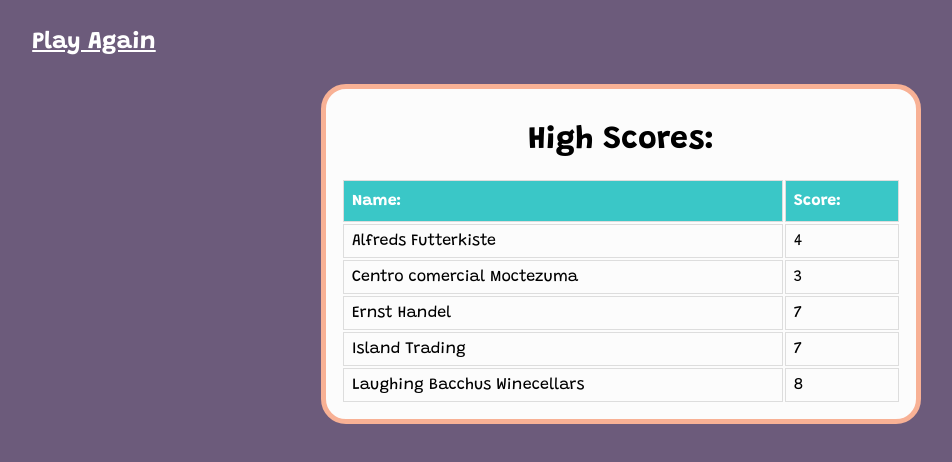
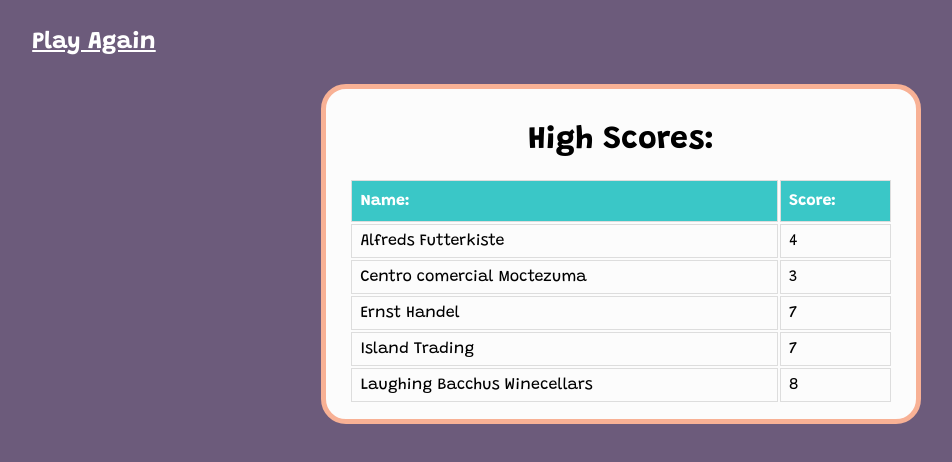
Before and after one commit to kevin-connell/codeQuiz_KTC, a plain HTML site: page highscores.html in a window 1280 px wide. Shown: the whole page, without its empty margins (19-971 px from the left). Drawn offline with Linux system fonts and the light colour scheme.

Commit message:
optimizing mobile display for the high score table

```diff
--- a/scores.js
+++ b/scores.js
@@ -6,7 +6,7 @@ console.log(highScores[0].score)
 
 var tableInnerSt = "";
 
-for (let i = 0; i < highScores.length; i++) {
+for (i = 0; i < highScores.length; i++) {
     tableInnerSt = tableInnerSt.concat(" <tr> <td>" + highScores[i].user + "</td> <td>" + highScores[i].score + "</td> </tr>")
 };
 
--- a/style.css
+++ b/style.css
@@ -111,6 +111,12 @@ nav {
     color: white;
 }
 
+#scoreTable {
+    width: 97%;
+    margin-left: auto;
+    margin-right: auto;
+}
+
 body {
     margin : 0;
     background-color: #6c5b7b;
```
